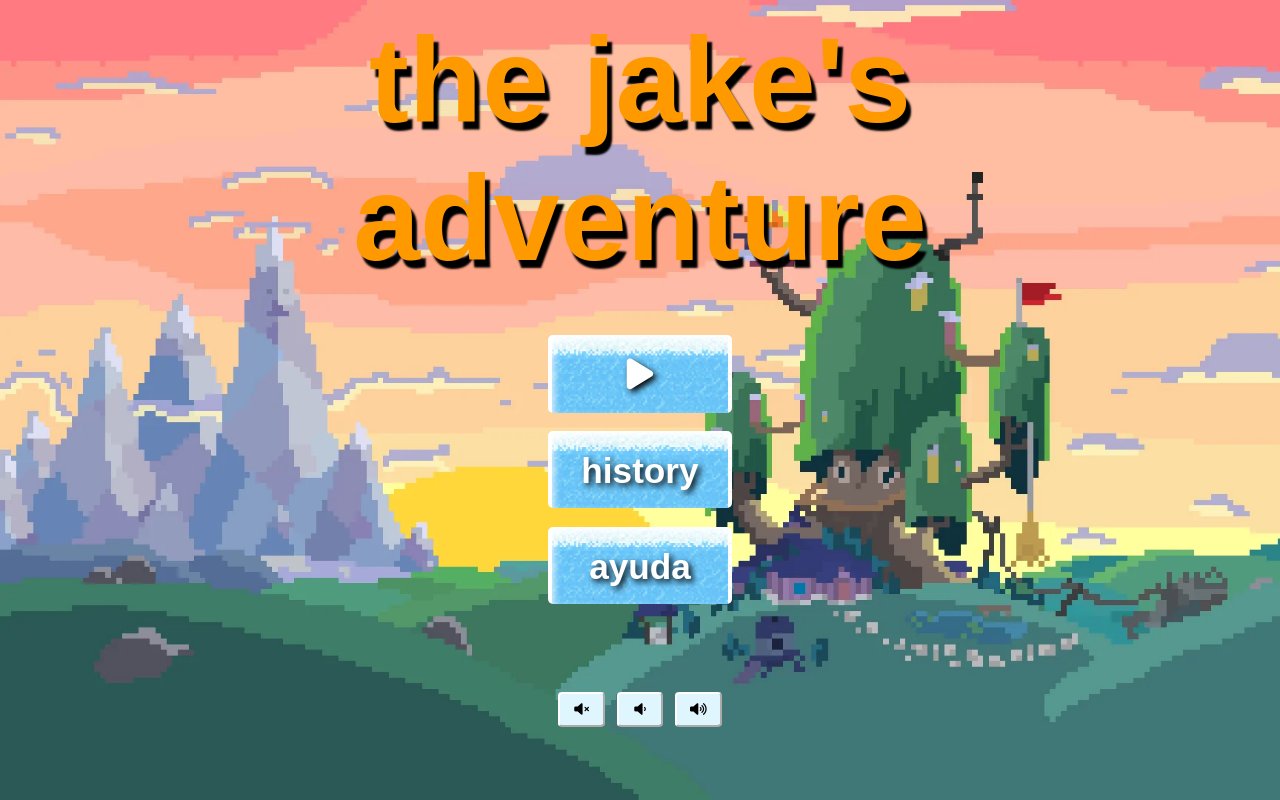
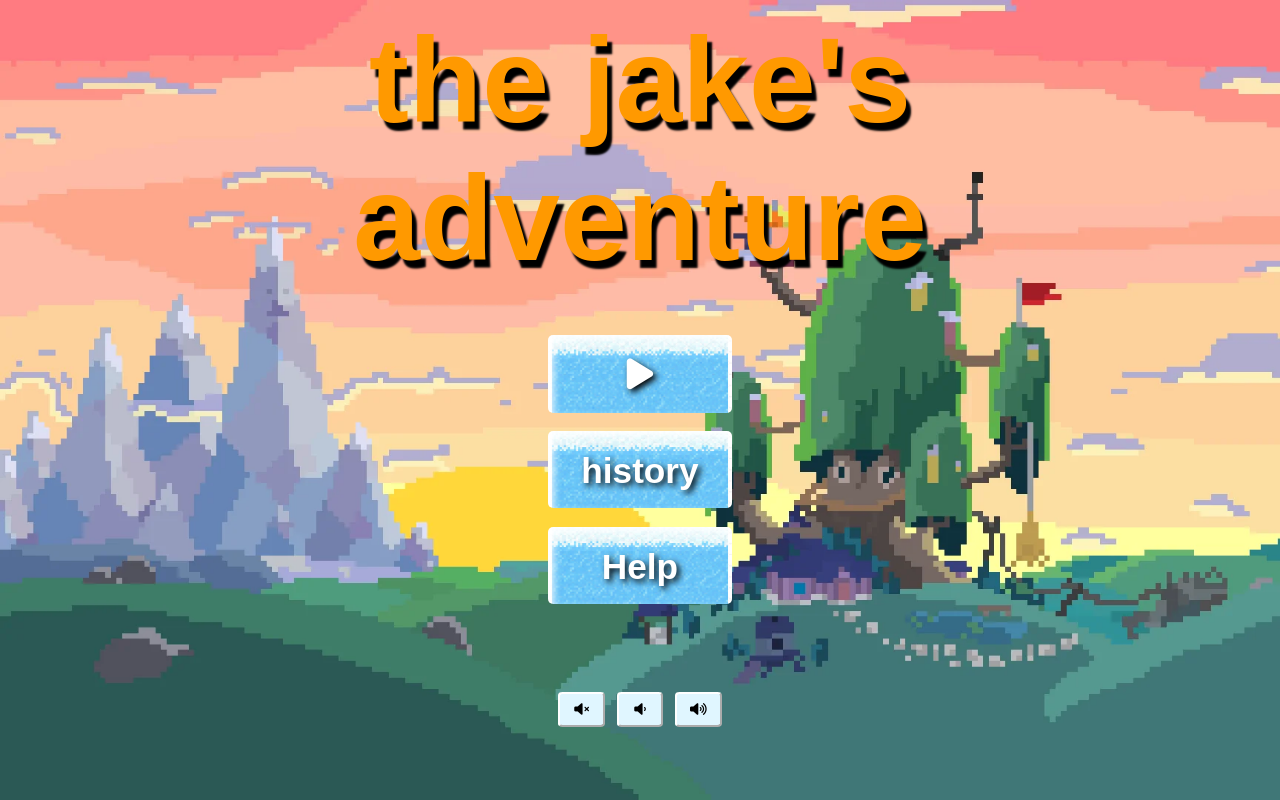
Before and after one commit to U20230457/proyecto-programaci-n-estructurada, a plain HTML site: page juego snake/html/pantallaHome.html in a window 1280 px wide. Drawn offline with nearby package versions, Linux system fonts and the light colour scheme; no server answers; a web font is replaced by a local one.

Commit message:
Add files via upload

```diff
--- a/juego snake/html/pantallaHome.html
+++ b/juego snake/html/pantallaHome.html
@@ -27,7 +27,7 @@
             <div class="divBTN">
                 <button class="BTN" id="play"><i class="fa-solid fa-play"></i></button>
                 <button class="BTN-2" id="history">history</button>
-                <button class="BTN-3" id="ayuda">ayuda</button>
+                <button class="BTN-3" id="ayuda">Help</button>
             </div>
             <div class="divBtnSound">
                 <button class="btnSound" id="mute"><i class="fa-solid fa-volume-xmark"></i></button>
```
